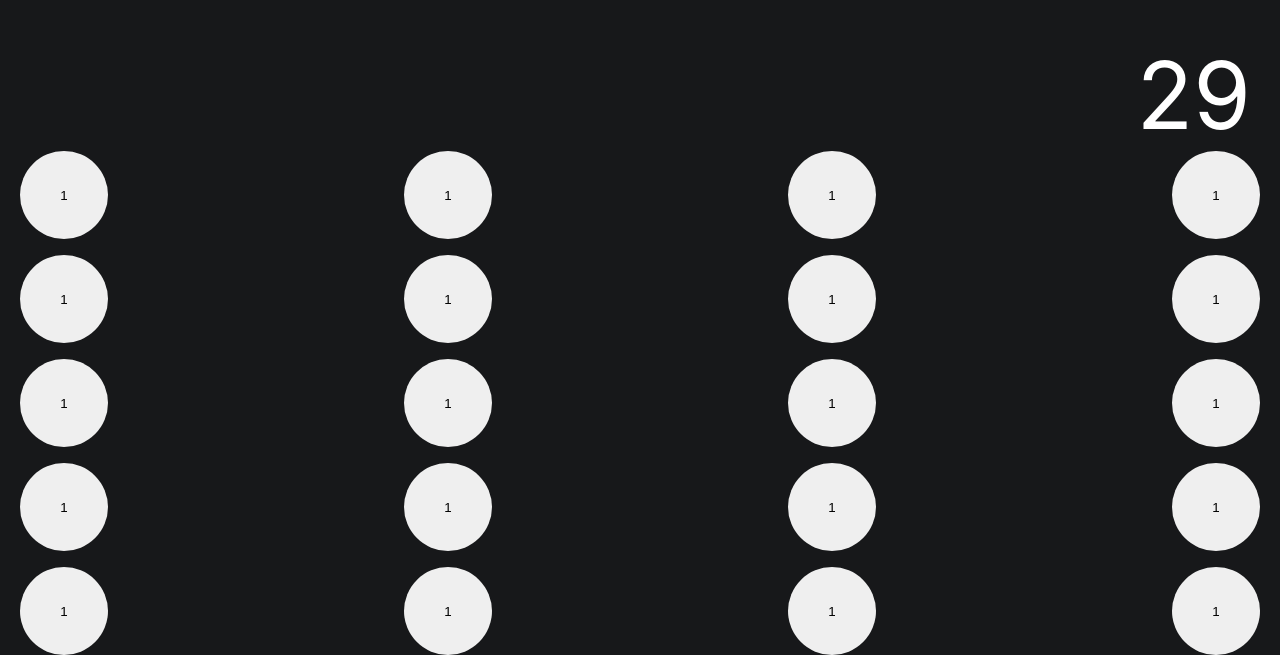
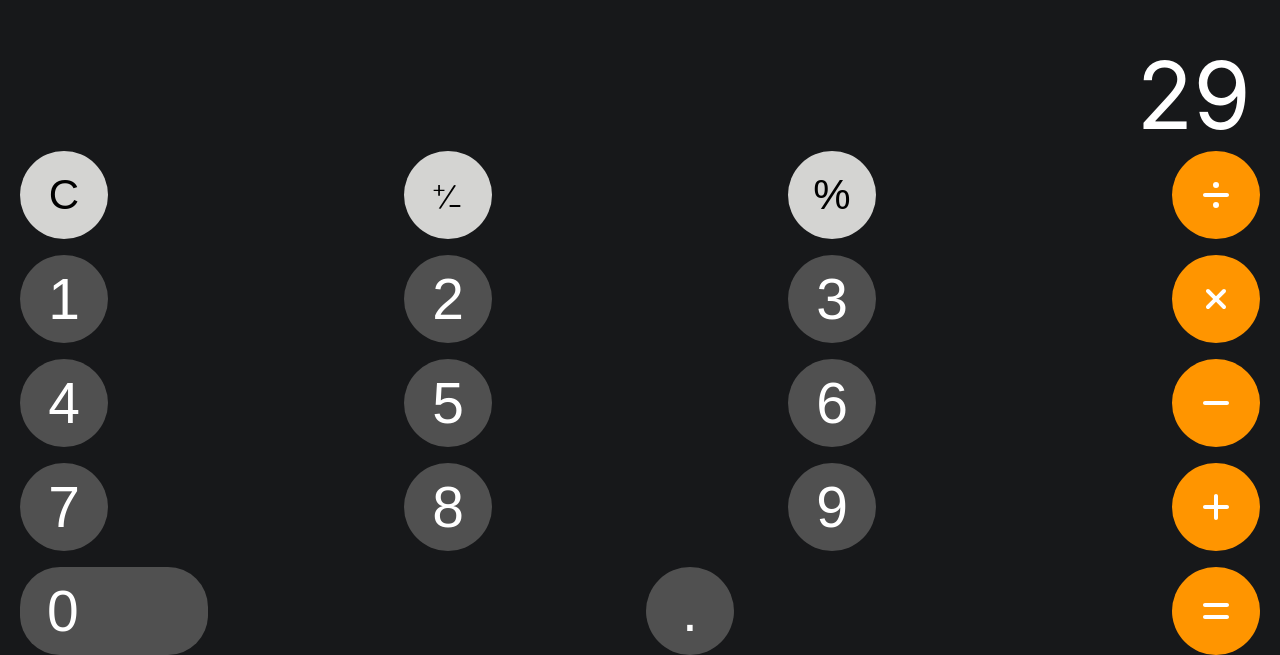
Before and after one commit to hassanaboukhalil/Apple-Calculator, a React (Create React App) app: page / in a window 1280 px wide. Shown: the part 145-800 px from the top of the page. Built offline with nearby package versions, Linux system fonts and the light colour scheme.

Commit message:
make some changes in components

```diff
--- a/src/components/Button.js
+++ b/src/components/Button.js
@@ -1,7 +1,31 @@
-const Button = () => {
+import { FontAwesomeIcon } from "@fortawesome/react-fontawesome";
+
+const Button = ({btn_obj}) => {
+    let styles = {
+        backgroundColor: btn_obj.bg,
+        color: btn_obj.color,
+        fontSize: btn_obj.fontSize
+    }
+
+    if(btn_obj.type === "none"){
+        styles.display = "none"
+    }
+
+    if(btn_obj.innertext === "0"){
+        styles.width = "188px"
+        styles.borderRadius = "40px"
+        styles.display = "flex"
+        styles.alignItems = "center"
+    }
+
+
     return (
-        <button className="Button">
-            1
+        <button className="Button" style={styles}>
+            {btn_obj.type === "text" ? (btn_obj.innertext) : ""}
+            {btn_obj.type === "number" && btn_obj.innertext !== "0" ? (btn_obj.innertext) : ""}
+            {btn_obj.type === "svg" ? (<svg width="45" height="45" viewBox="0 0 45 45" fill="none" xmlns="http://www.w3.org/2000/svg"><path d="M12.2083 13.9861H13.9023V18.6501H18.4563V20.1241H13.9023V24.7881H12.2083V20.1241H7.6543V18.6501H12.2083V13.9861Z" fill="black"/><path d="M12.7806 37.3862L28.06 14.0599L29.9769 14.4852L14.633 37.7971L12.7806 37.3862Z" fill="black"/><path d="M23.6183 35.9901V33.9701H34.3183V35.9901H23.6183Z" fill="black"/></svg>) : ""}
+            {btn_obj.type === "fontawsome" ? (<FontAwesomeIcon icon={btn_obj.icon} size="2x" />) : ""}
+            {btn_obj.innertext === "0" ? (<span style={{paddingLeft: "27px"}}>{btn_obj.innertext}</span>) : ""}
         </button>
     )
 }
--- a/src/components/ButtonsPart.js
+++ b/src/components/ButtonsPart.js
@@ -1,27 +1,14 @@
-
-// const row1_btns = [
-//     {
-//         name: "c",
-//         innertext: "C"
-//     },
-//     {
-//         name: "plus_minus",
-//         innertext: "not found",
-//         image_src: ""
-//     }
-// ]
-
 import RowBtns from "./RowBtns"
 
 const ButtonsPart = () => {
 
     return (
         <div className="ButtonsPart">
-            <RowBtns />
-            <RowBtns />
-            <RowBtns />
-            <RowBtns />
-            <RowBtns />
+            <RowBtns row_nb="1" />
+            <RowBtns row_nb="2" />
+            <RowBtns row_nb="3" />
+            <RowBtns row_nb="4" />
+            <RowBtns row_nb="5" />
         </div>
     )
 }
--- a/src/components/RowBtns.js
+++ b/src/components/RowBtns.js
@@ -1,13 +1,186 @@
 import React from 'react'
 import Button from './Button'
+import { faDivide, faXmark, faMinus, faPlus, faEquals  } from '@fortawesome/free-solid-svg-icons'
 
-export default function RowBtns() {
+const row1_btns = [
+    {
+      type: "text",
+      innertext: "C",
+      bg: "#D4D4D2",
+      color: "black",
+      fontSize: "42px"
+    },
+    {
+      type: "svg",
+      bg: "#D4D4D2",
+      color: "black",
+      fontSize: "unset"
+    },
+    {
+      type: "text",
+      innertext: "%",
+      bg: "#D4D4D2",
+      color: "black",
+      fontSize: "42px"
+    },
+    {
+      type: "fontawsome",
+      icon: faDivide,
+      bg: "#FF9500",
+      color: "white",
+      fontSize: "unset"
+    }
+]
+
+const row2_btns = [
+  {
+    type: "number",
+    innertext: "1",
+    bg: "#505050",
+    color: "white",
+    fontSize: "57px"
+  },
+  {
+    type: "number",
+    innertext: "2",
+    bg: "#505050",
+    color: "white",
+    fontSize: "57px"
+  },
+  {
+    type: "number",
+    innertext: "3",
+    bg: "#505050",
+    color: "white",
+    fontSize: "57px"
+  },
+  {
+    type: "fontawsome",
+    icon: faXmark,
+    bg: "#FF9500",
+    color: "white",
+    fontSize: "unset"
+  }
+]
+
+const row3_btns = [
+  {
+    type: "number",
+    innertext: "4",
+    bg: "#505050",
+    color: "white",
+    fontSize: "57px"
+  },
+  {
+    type: "number",
+    innertext: "5",
+    bg: "#505050",
+    color: "white",
+    fontSize: "57px"
+  },
+  {
+    type: "number",
+    innertext: "6",
+    bg: "#505050",
+    color: "white",
+    fontSize: "57px"
+  },
+  {
+    type: "fontawsome",
+    icon: faMinus,
+    bg: "#FF9500",
+    color: "white",
+    fontSize: "unset"
+  }
+]
+
+const row4_btns = [
+  {
+    type: "number",
+    innertext: "7",
+    bg: "#505050",
+    color: "white",
+    fontSize: "57px"
+  },
+  {
+    type: "number",
+    innertext: "8",
+    bg: "#505050",
+    color: "white",
+    fontSize: "57px"
+  },
+  {
+    type: "number",
+    innertext: "9",
+    bg: "#505050",
+    color: "white",
+    fontSize: "57px"
+  },
+  {
+    type: "fontawsome",
+    icon: faPlus,
+    bg: "#FF9500",
+    color: "white",
+    fontSize: "unset"
+  }
+]
+
+const row5_btns = [
+  {
+    type: "none",
+    innertext: "1",
+    bg: "#505050",
+    color: "white",
+    fontSize: "57px"
+  },
+  {
+    type: "number",
+    innertext: "0",
+    bg: "#505050",
+    color: "white",
+    fontSize: "57px"
+  },
+  {
+    type: "text",
+    innertext: ".",
+    bg: "#505050",
+    color: "white",
+    fontSize: "57px"
+  },
+  {
+    type: "fontawsome",
+    icon: faEquals,
+    bg: "#FF9500",
+    color: "white",
+    fontSize: "unset"
+  }
+]
+
+export default function RowBtns(props) {
+  const row_nb = props.row_nb
+  let btns;
+  if(row_nb === "1"){
+    btns = [...row1_btns]
+  }
+  else if(row_nb === "2"){
+    btns = [...row2_btns]
+  }
+  else if(row_nb === "3"){
+    btns = [...row3_btns]
+  }
+  else if(row_nb === "4"){
+    btns = [...row4_btns]
+  }
+  else {
+    btns = [...row5_btns]
+  }
+
   return (
     <div className='row-btns'>
-      <Button />
-      <Button />
-      <Button />
-      <Button />
+      <Button btn_obj={btns[0]} />
+      <Button btn_obj={btns[1]} />
+      <Button btn_obj={btns[2]} />
+      <Button btn_obj={btns[3]} />
     </div>
   )
 }
```
